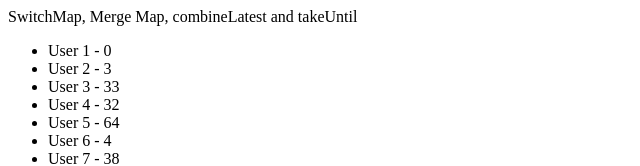
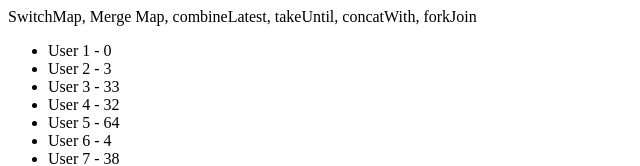
Before and after one commit to devashishSarmah/RxJs-Explore, an Angular app: page / in a window 1280 px wide. Shown: the top 166 px of the page, without its empty margins (0-640 px from the left). Built offline with nearby package versions, Linux system fonts and the light colour scheme.

Commit message:
1 file modified

```diff
--- a/src/main.ts
+++ b/src/main.ts
@@ -6,19 +6,15 @@ import {
   from,
   map,
   Observable,
-  switchMap,
   tap,
-  first,
   of,
   combineLatest,
-  filter,
   mergeMap,
   Subject,
   takeUntil,
   Subscriber,
-  timer,
-  concat,
   concatWith,
+  forkJoin,
 } from 'rxjs';
 
 type User = {
@@ -39,7 +35,7 @@ const UserDetails: UserDetail[] = [];
   standalone: true,
   imports: [CommonModule],
   template: `
-    <p>SwitchMap, Merge Map, combineLatest and takeUntil</p>
+    <p>SwitchMap, Merge Map, combineLatest, takeUntil, concatWith, forkJoin</p>
     <ul>
     <li *ngFor="let user of users$ | async">{{ user.name }} - {{ user.age }}</li>
     </ul>
@@ -114,6 +110,14 @@ export class App implements OnInit, OnDestroy {
 
       ob1$.pipe(concatWith(ob2$), tap(console.log)).subscribe();
 
+      const obForkJoined$ = forkJoin({
+        name: of('User 1', 'User 2'),
+        age: of(24, 26)
+      }).pipe(tap(console.log));
+
+      obForkJoined$.subscribe();
+
+
   }
 
   getUsers(): Observable<User> {
```
